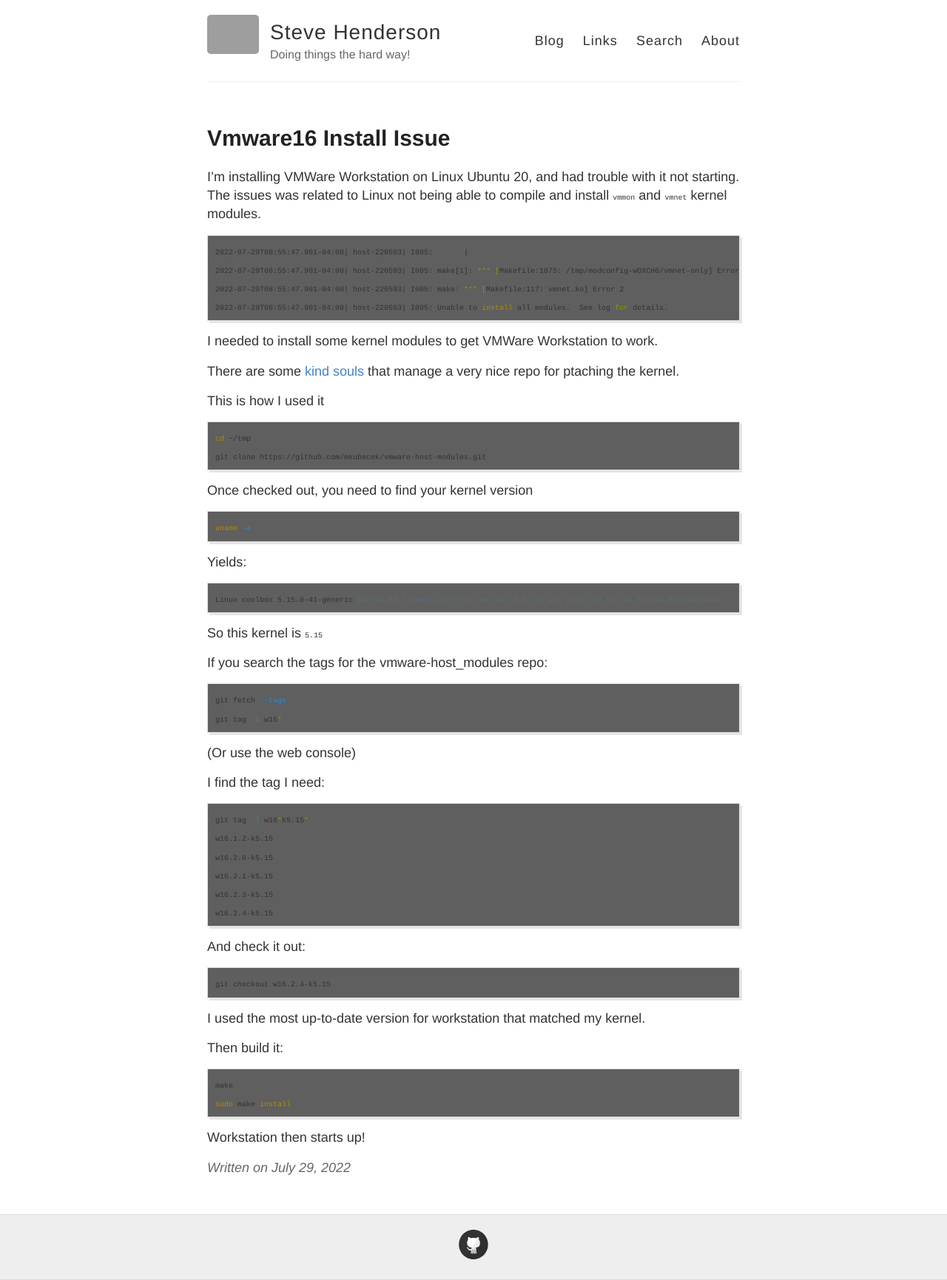
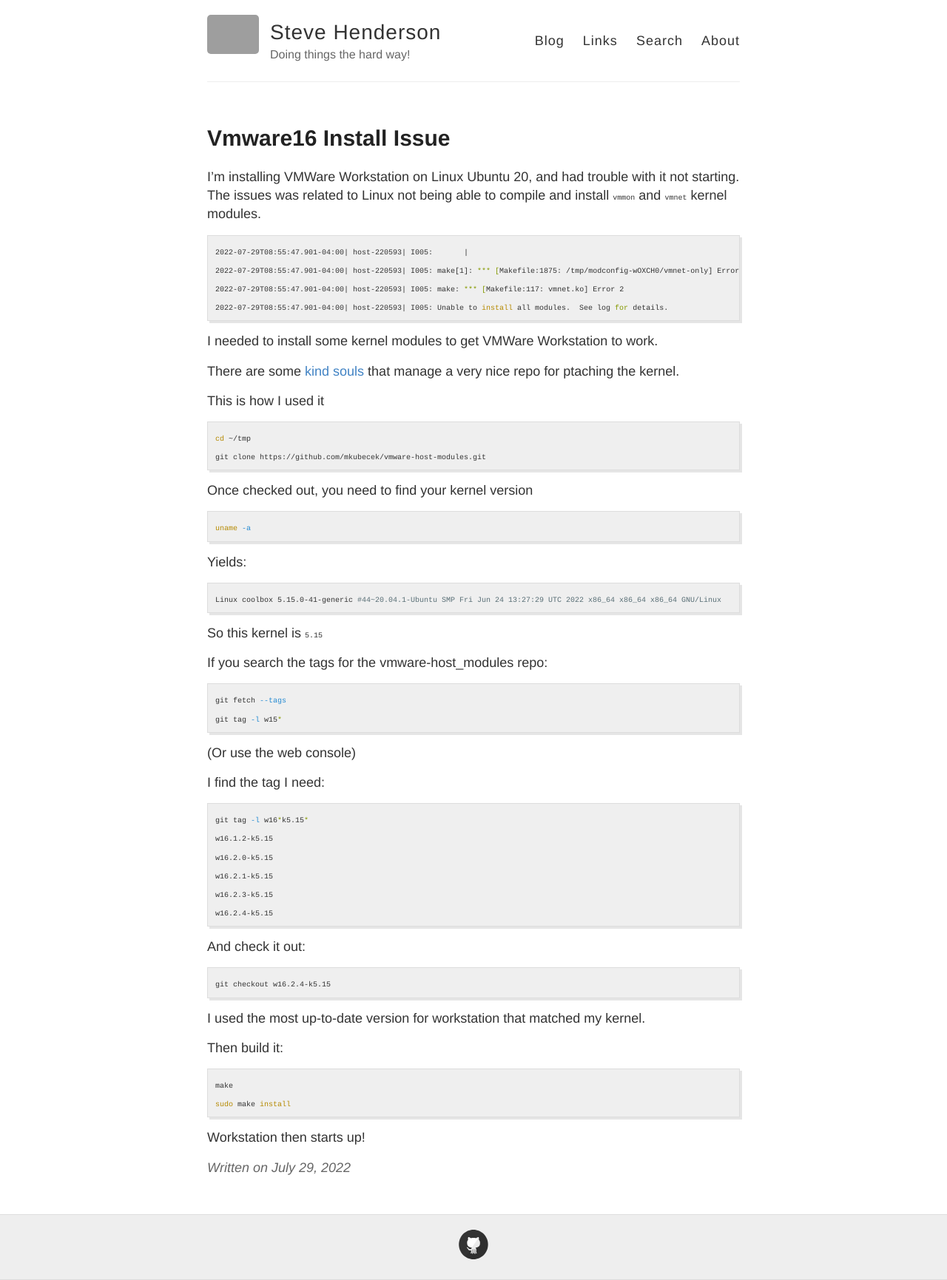
Before and after one commit to stevehenderson/stevehenderson.github.io, a Jekyll site: the page built from _posts/2022-7-29-VMWare16-Install-Issue.md, in a window 1280 px wide. Shown: the whole page at 74% size. Built offline with Jekyll 4.4.1, drawn with Linux system fonts in a browser that asks for light colours; our own code applies the rules of GitHub Pages for plain Markdown files; grey boxes are pictures that could not be loaded.

Commit message:
Update _highlights.scss

```diff
--- a/_sass/_highlights.scss
+++ b/_sass/_highlights.scss
@@ -1,12 +1,12 @@
 
 pre.highlight {
-  background-color: #5f5f5f;
+  background-color: #efefef;
   padding: 7px 7px 7px 10px;
   border: 1px solid #ddd;
   -moz-box-shadow: 3px 3px rgba(0,0,0,0.1);
   -webkit-box-shadow: 3px 3px rgba(0,0,0,0.1);
   box-shadow: 3px 3px rgba(0,0,0,0.1);
-  margin: 10px 0 10px 0;
+  margin: 12px 0 10px 0;
   overflow: scroll;
 }
 
```
